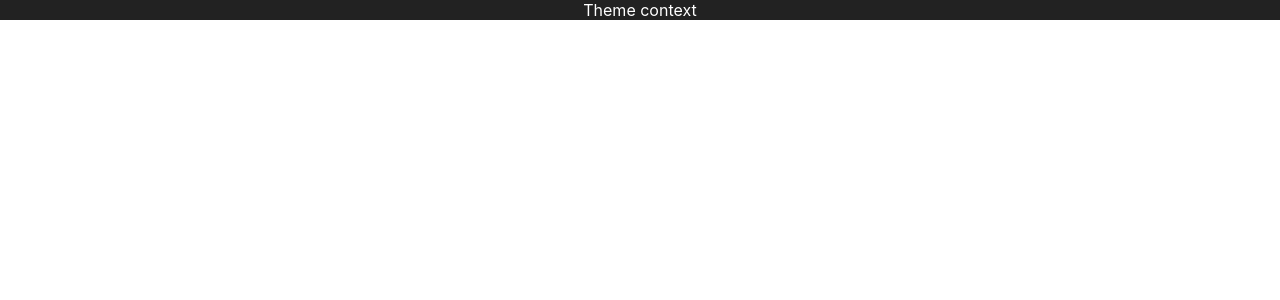
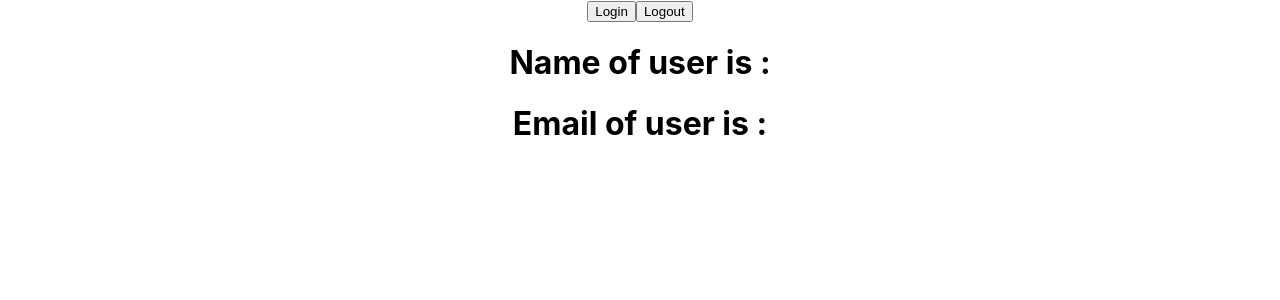
Before and after one commit to DivyarajsinhRana/typescript, a React (Create React App) app in the folder my-app/: page / in a window 1280 px wide. Shown: the top 300 px of the page. Built offline with nearby package versions, Linux system fonts and the light colour scheme.

Commit message:
Typing future value of context done

```diff
--- a/my-app/src/App.tsx
+++ b/my-app/src/App.tsx
@@ -14,6 +14,8 @@ import {UseState,User} from './components/Hook/UseState';
 import Usereducer from './components/Hook/Usereducer';
 import ThemeContextProvider from './components/Hook/context/ThemeContextProvider';
 import Box from './components/Hook/context/Box';
+import UserContextProvider from './components/Hook/context/UserContextProvider';
+import UserData from './components/Hook/context/UserData';
 function App() {
   const person ={
     fn : "Divyarajsinh",
@@ -51,9 +53,13 @@ function App() {
     {/* <UseState/>
     <User/> */}
     {/* <Usereducer /> */}
-    <ThemeContextProvider>
+    {/* <ThemeContextProvider>
         <Box />
-    </ThemeContextProvider>
+    </ThemeContextProvider> */}
+    <UserContextProvider>
+       <UserData/>
+    </UserContextProvider>
+
     </div>
   );
 }
--- /dev/null
+++ b/my-app/src/components/Hook/context/UserContextProvider.tsx
@@ -0,0 +1,28 @@
+import { createContext,useState, ReactNode } from "react"
+
+type UsercontextProviderProps = {
+    children : ReactNode
+}
+type AuthUser = {
+    name : string,
+    email : string
+}
+type UserContextType = {
+    user : AuthUser | null,
+    setuser:React.Dispatch<React.SetStateAction<AuthUser | null>>
+}
+ const userContext = createContext<UserContextType>({} as UserContextType);
+
+const UserContextProvider = ({children} : UsercontextProviderProps) => {
+    const [user,setuser] = useState<AuthUser | null>(null)
+    return (
+        <>
+         <userContext.Provider value={{user,setuser}}>
+             {children}
+             </userContext.Provider>
+        </>
+    )
+}
+
+export default UserContextProvider
+export {userContext}
--- /dev/null
+++ b/my-app/src/components/Hook/context/UserData.tsx
@@ -0,0 +1,28 @@
+import { useContext } from "react"
+import { userContext } from "./UserContextProvider"
+const UserData = () => {
+    const user = useContext(userContext)
+    const handleLogin = () => {
+
+                user.setuser({
+                    name:"Divyaraj",
+                    email:"dc@gmail.com"
+                })
+
+    }
+    const handleLogout = () => {
+
+            user.setuser(null)
+
+    }
+    return (
+        <div>
+            <button onClick={handleLogin}>Login</button>
+            <button onClick={handleLogout}>Logout</button>
+            <h1>Name of user is {user.user?.name}:</h1>
+            <h1>Email of user is {user.user?.email}:</h1>
+        </div>
+    )
+}
+
+export default UserData
```
